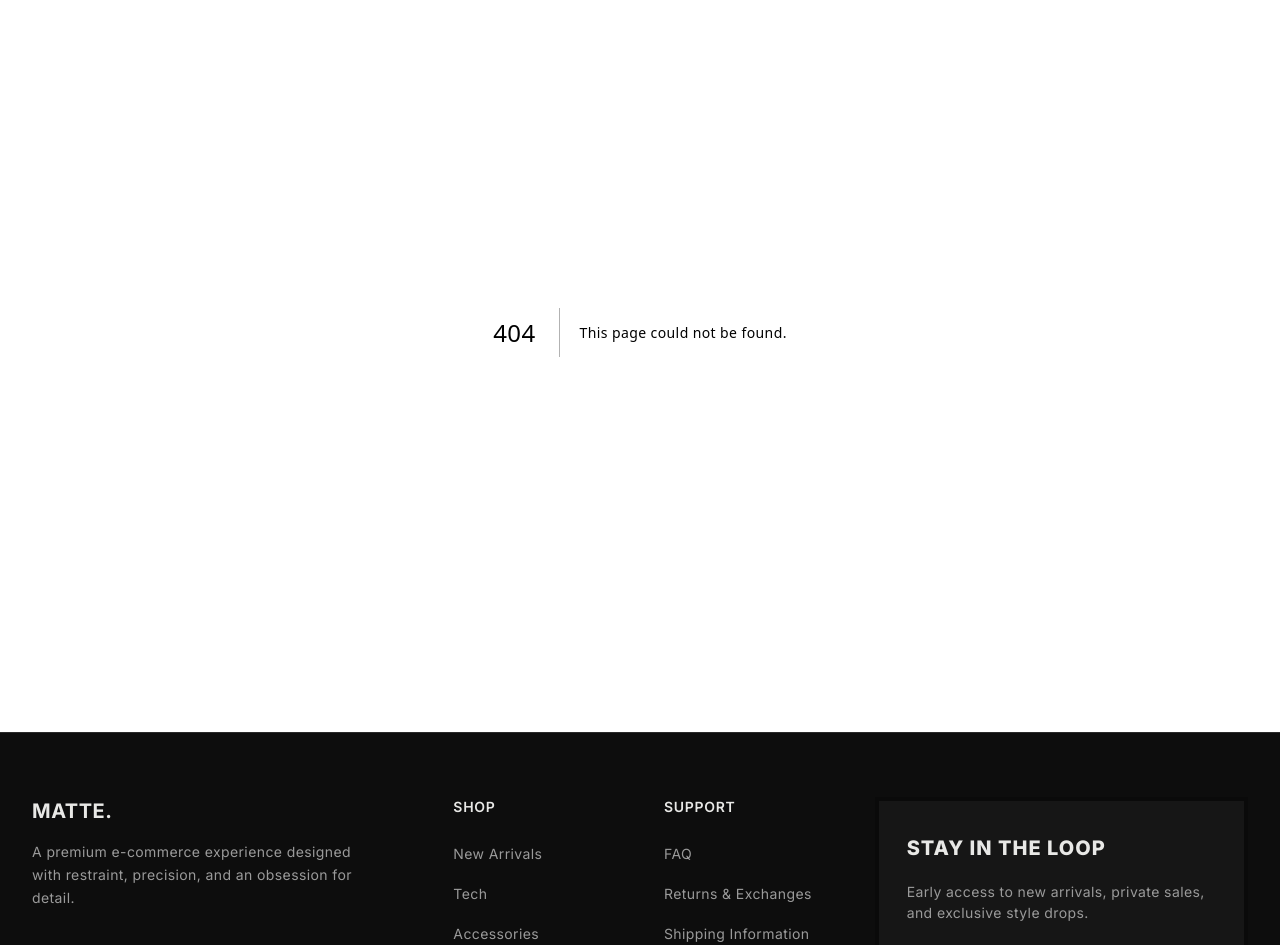
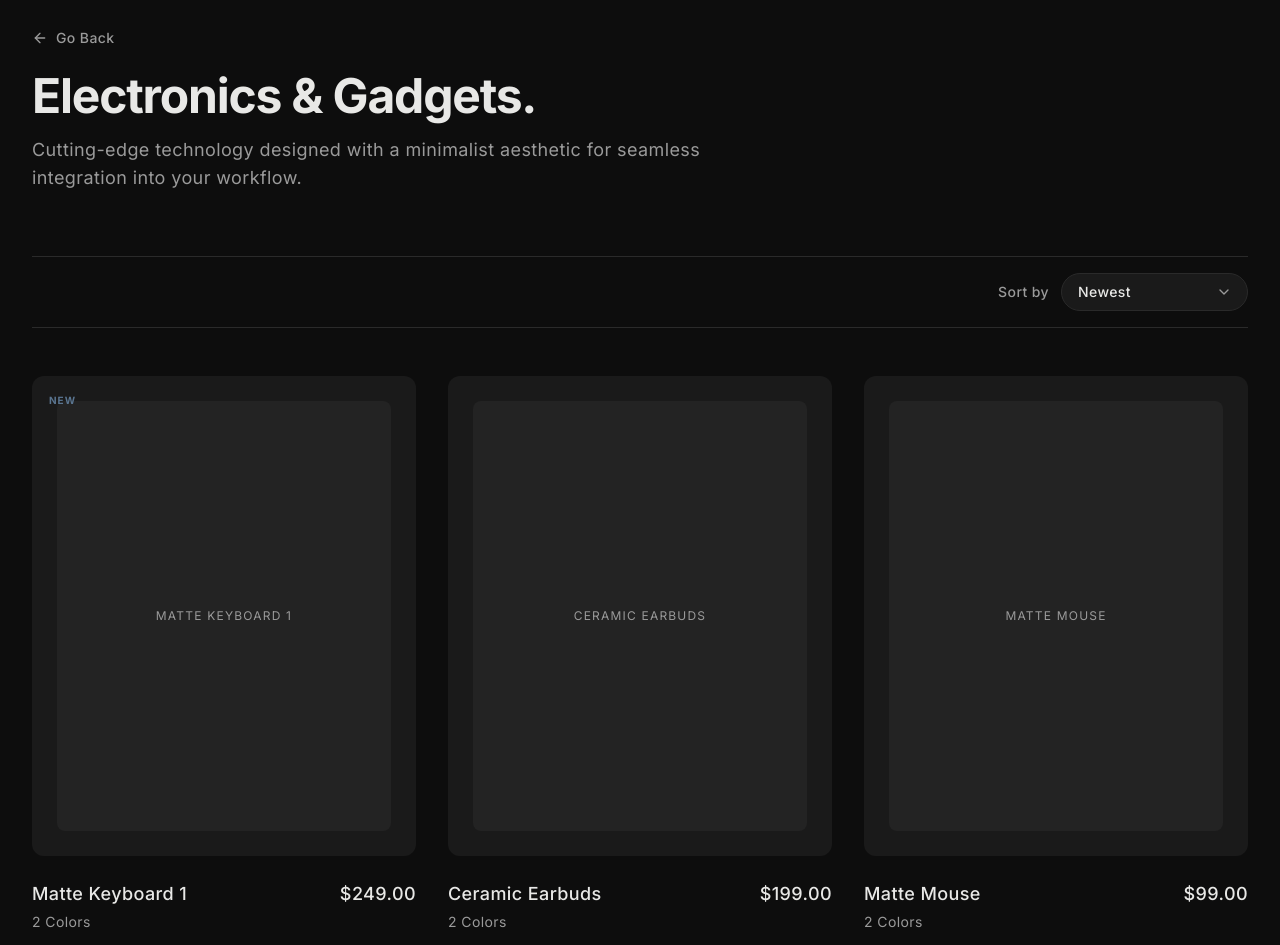
Before and after one commit to AadishSalian/e-commerce, a Next.js app: page /electronics in a window 1280 px wide. Before the commit this address had no page. Shown: the part 180-1125 px from the top of the page. Built offline with nearby package versions, Linux system fonts and the light colour scheme.

Commit message:
Electronics/Gadgets page

```diff
--- /dev/null
+++ b/src/app/electronics/page.tsx
@@ -0,0 +1,112 @@
+'use client';
+
+import { useState } from 'react';
+import Link from 'next/link';
+import { motion, AnimatePresence } from 'framer-motion';
+import { MOCK_PRODUCTS } from '@/lib/mockData';
+import { ChevronDown, ArrowLeft } from 'lucide-react';
+
+export default function ElectronicsPage() {
+  const [sortBy, setSortBy] = useState('newest');
+
+  const filteredProducts = MOCK_PRODUCTS.filter(p => p.category === 'Tech')
+  .sort((a, b) => {
+    if (sortBy === 'price-low') return a.price - b.price;
+    if (sortBy === 'price-high') return b.price - a.price;
+    return 0; // default 'newest'
+  });
+
+  return (
+    <div className="min-h-screen bg-background pt-24 pb-32">
+      <div className="container mx-auto px-4 md:px-8">
+
+        {/* Header Section */}
+        <div className="mb-16">
+          <Link
+            href="/"
+            className="inline-flex items-center gap-2 text-text-muted hover:text-foreground transition-colors mb-6 font-medium text-sm"
+          >
+            <ArrowLeft className="w-4 h-4" /> Go Back
+          </Link>
+          <h1 className="text-4xl md:text-5xl font-bold tracking-tight text-foreground mb-4">
+            Electronics & Gadgets.
+          </h1>
+          <p className="text-text-muted text-lg max-w-2xl">
+            Cutting-edge technology designed with a minimalist aesthetic for seamless integration into your workflow.
+          </p>
+        </div>
+
+        {/* Filters & Sorting Toolbar */}
+        <div className="flex flex-col md:flex-row md:items-center justify-end gap-6 mb-12 border-y border-border py-4">
+
+          {/* Sort Dropdown */}
+          <div className="flex items-center gap-3 shrink-0">
+            <span className="text-sm font-medium text-text-muted">Sort by</span>
+            <div className="relative">
+              <select
+                value={sortBy}
+                onChange={(e) => setSortBy(e.target.value)}
+                className="appearance-none bg-surface border border-border text-foreground text-sm font-medium px-4 py-2 pr-10 rounded-full focus:outline-none focus:border-accent transition-colors"
+              >
+                <option value="newest">Newest</option>
+                <option value="price-low">Price: Low to High</option>
+                <option value="price-high">Price: High to Low</option>
+              </select>
+              <ChevronDown className="w-4 h-4 text-text-muted absolute right-4 top-1/2 -translate-y-1/2 pointer-events-none" />
+            </div>
+          </div>
+        </div>
+
+        {/* Product Grid */}
+        <motion.div
+          layout
+          className="grid grid-cols-1 sm:grid-cols-2 lg:grid-cols-3 gap-x-8 gap-y-16"
+        >
+          <AnimatePresence>
+            {filteredProducts.map((product, idx) => (
+              <motion.div
+                layout
+                initial={{ opacity: 0, y: 20 }}
+                animate={{ opacity: 1, y: 0 }}
+                exit={{ opacity: 0, scale: 0.95 }}
+                transition={{ duration: 0.4, delay: idx * 0.05 }}
+                key={product.id}
+              >
+                <Link href={`/products/${product.id}`} className="group block">
+                  {/* Matte Flat Product Tile */}
+                  <div className="w-full aspect-[4/5] bg-surface rounded-xl border border-transparent group-hover:border-border transition-colors duration-300 mb-6 flex flex-col p-6 relative overflow-hidden">
+                    {product.isNew && (
+                      <span className="absolute top-4 left-4 text-[10px] font-bold uppercase tracking-widest text-accent">
+                        New
+                      </span>
+                    )}
+                    {/* Placeholder for actual image */}
+                    <div className="flex-1 w-full bg-surface-hover rounded-lg flex items-center justify-center">
+                      <span className="text-xs text-text-muted uppercase tracking-widest">{product.name}</span>
+                    </div>
+                  </div>
+
+                  {/* Product Details */}
+                  <div className="flex justify-between items-start">
+                    <div>
+                      <h3 className="text-foreground font-medium text-lg mb-1">{product.name}</h3>
+                      <p className="text-text-muted text-sm">{product.variants.length > 0 ? `${product.variants.length} Colors` : '1 Color'}</p>
+                    </div>
+                    <p className="text-foreground font-medium text-lg">${product.price.toFixed(2)}</p>
+                  </div>
+                </Link>
+              </motion.div>
+            ))}
+          </AnimatePresence>
+        </motion.div>
+
+        {filteredProducts.length === 0 && (
+          <div className="py-24 text-center">
+            <p className="text-text-muted text-lg">No products found for this category.</p>
+          </div>
+        )}
+
+      </div>
+    </div>
+  );
+}
--- a/src/components/home/CategoryShowcase.tsx
+++ b/src/components/home/CategoryShowcase.tsx
@@ -17,7 +17,7 @@ const CATEGORIES = [
   {
     id: 'electronics',
     title: 'Electronics',
-    href: '/products?category=electronics',
+    href: '/electronics',
     image: 'https://images.unsplash.com/photo-1546868871-7041f2a55e12?q=80&w=800&auto=format&fit=crop',
     gridClass: styles.cardTech,
     posClass: styles.posTopLeft,
--- a/src/components/home/CategoryWidgets.tsx
+++ b/src/components/home/CategoryWidgets.tsx
@@ -7,7 +7,7 @@ import styles from './CategoryWidgets.module.css';
 
 const WIDGETS = [
   { label: 'Fashion / Apparel', href: '/fashion', image: 'https://images.unsplash.com/photo-1490481651871-ab68de25d43d?q=80&w=200&auto=format&fit=crop' },
-  { label: 'Electronics / Gadgets', href: '/products?category=electronics', image: 'https://images.unsplash.com/photo-1546868871-7041f2a55e12?q=80&w=200&auto=format&fit=crop' },
+  { label: 'Electronics / Gadgets', href: '/electronics', image: 'https://images.unsplash.com/photo-1546868871-7041f2a55e12?q=80&w=200&auto=format&fit=crop' },
   { label: 'Home & Furniture', href: '/products?category=home', image: 'https://images.unsplash.com/photo-1616486338812-3dadae4b4ace?q=80&w=200&auto=format&fit=crop' },
   { label: 'Beauty & Personal Care', href: '/products?category=beauty', image: 'https://images.unsplash.com/photo-1596462502278-27bfdc403348?q=80&w=200&auto=format&fit=crop' },
   { label: 'Sports & Outdoors', href: '/products?category=sports', image: 'https://images.unsplash.com/photo-1517836357463-d25dfeac3438?q=80&w=200&auto=format&fit=crop' },
```
